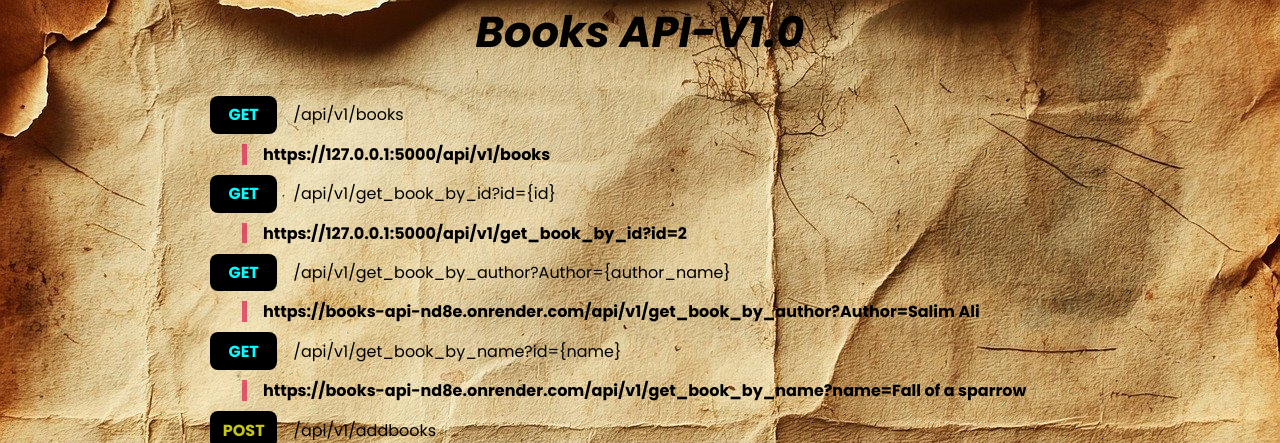
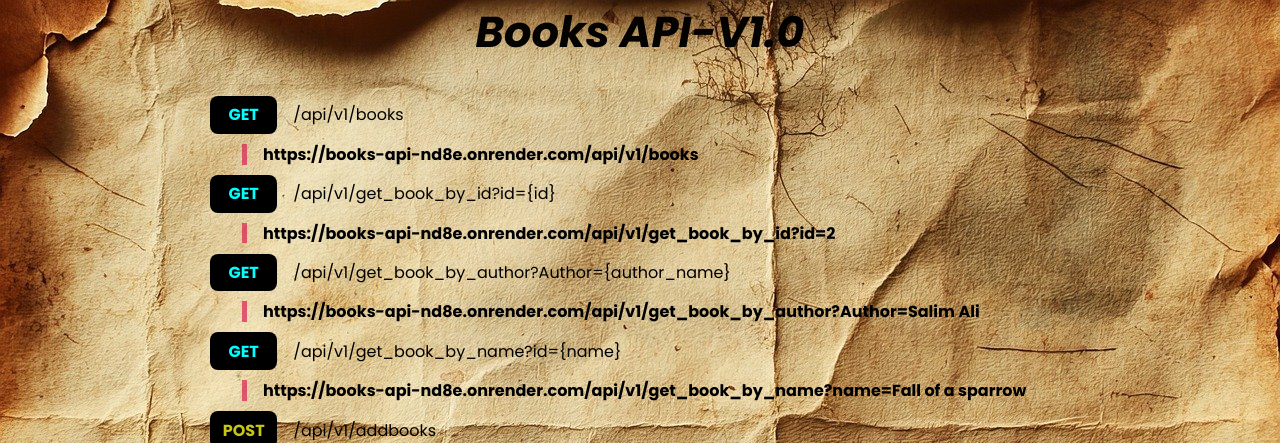
Before and after one commit to Krishna72user/Books-API, a Flask app: page / in a window 1280 px wide. Shown: the top 443 px of the page. Run offline with Flask 3, Linux system fonts and the light colour scheme.

Commit message:
Fixed Bugs

```diff
--- a/templates/index.html
+++ b/templates/index.html
@@ -20,12 +20,12 @@
             <div class="one">
                 <div class="get">GET</div><div class="type">/api/v1/books</div>
             </div>
-            <div class="two"><div class="bar"></div><a target="_blank"href="https://books-api-nd8e.onrender.com/api/v1/books" class="text">https://127.0.0.1:5000/api/v1/books</a></div>
+            <div class="two"><div class="bar"></div><a target="_blank"href="https://books-api-nd8e.onrender.com/api/v1/books" class="text">https://books-api-nd8e.onrender.com/api/v1/books</a></div>
         </div>
 
         <div>
             <div class="one"><div class="get">GET</div><div class="type">/api/v1/get_book_by_id?id={id}</div></div>
-            <div class="two"><div class="bar"></div><a target="_blank"href="https://books-api-nd8e.onrender.com/api/v1/get_book_by_id?id=2" class="text">https://127.0.0.1:5000/api/v1/get_book_by_id?id=2</a></div>
+            <div class="two"><div class="bar"></div><a target="_blank"href="https://books-api-nd8e.onrender.com/api/v1/get_book_by_id?id=2" class="text">https://books-api-nd8e.onrender.com/api/v1/get_book_by_id?id=2</a></div>
         </div>
 
         <div>
```
